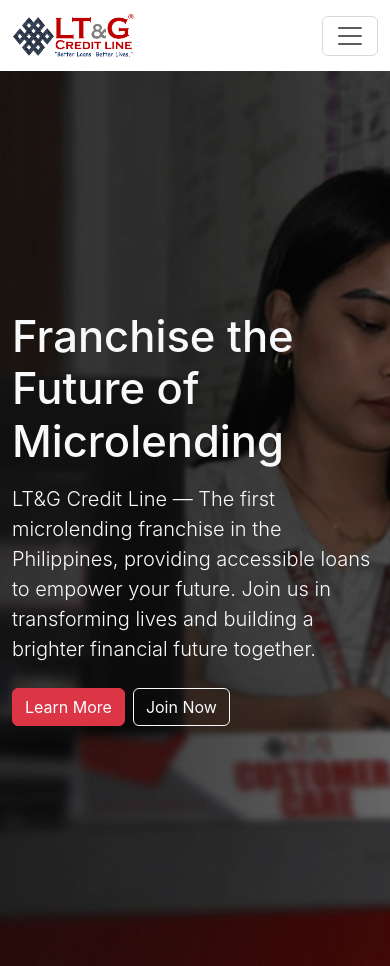
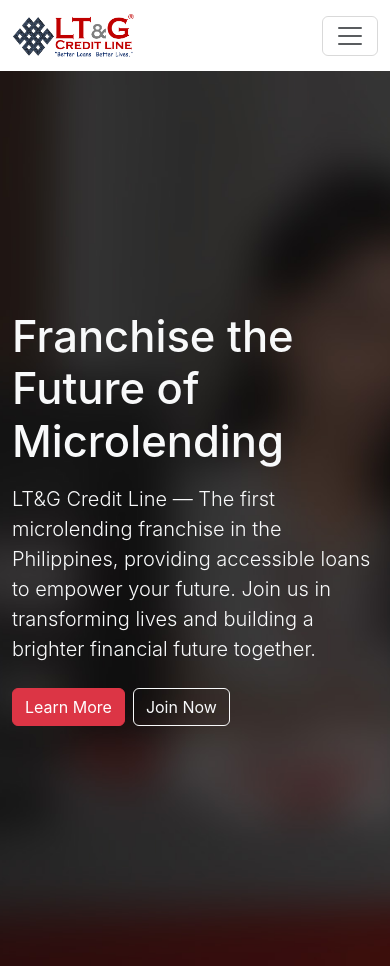
Before and after one commit to notforkids/mams-ltg-website, a React (Vite) app: page /#/ in a window 390 px wide. Built offline with nearby package versions, Linux system fonts and the light colour scheme.

Commit message:
updated project as of 328 pm

```diff
--- a/src/components/HomeComponent/HeroSection.css
+++ b/src/components/HomeComponent/HeroSection.css
@@ -6,3 +6,14 @@
     padding-top: 15rem;
     padding-bottom: 15rem
 }
+
+@media (max-width: 575.98px) {
+    .bg-hero{
+        background-image: url(../../img/header-pic-background2.jpg);
+        background-size: cover;
+        background-position: center;
+        background-repeat: no-repeat;
+        padding-top: 15rem;
+        padding-bottom: 15rem
+    }
+}
```
Also changed, not shown: src/img/header-pic-background2.jpg (added), 1 other file (tests, documents, lock files or other folders).
